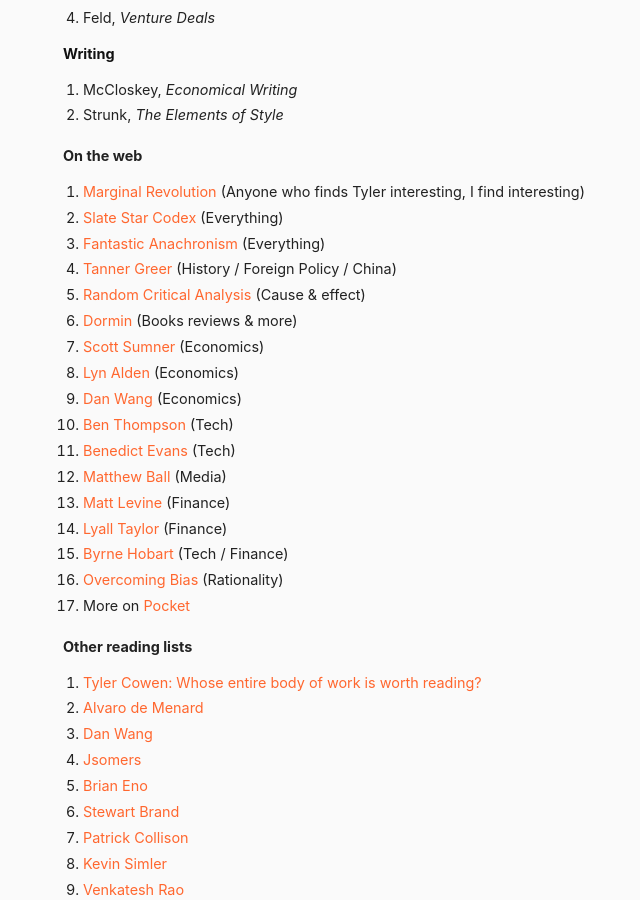
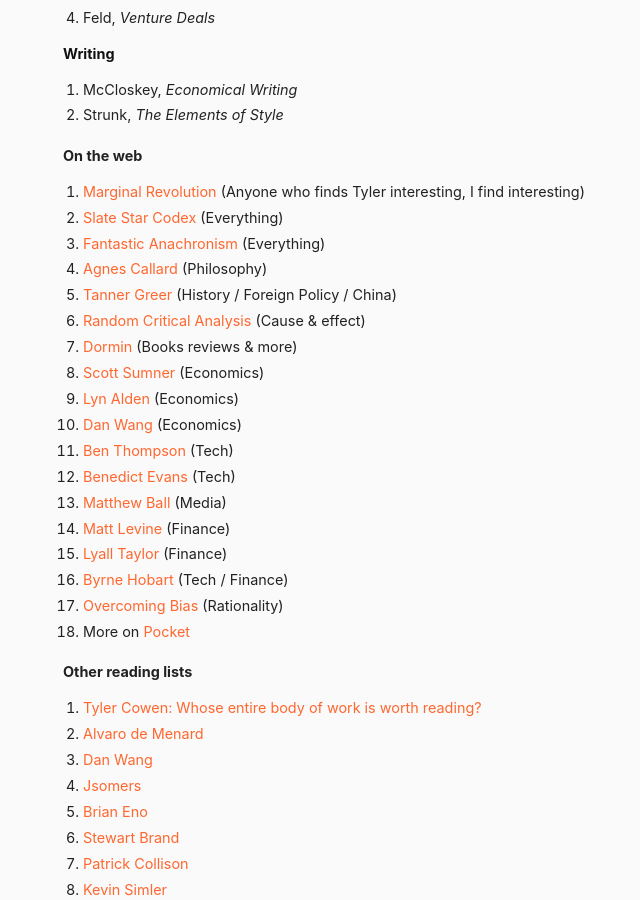
Before and after one commit to danschlz/danschulz.github.io, a Jekyll site: the page built from books.md, in a window 1280 px wide and 900 px high, scrolled down 4592 px. Shown: the whole window, without its empty margins (297-937 px from the left). Built offline with Jekyll 4.4.1, drawn with Linux system fonts in a browser that asks for light colours.

Commit message:
Update books.md

```diff
--- a/books.md
+++ b/books.md
@@ -190,6 +190,7 @@ Jump to:
 * [Marginal Revolution](http://marginalrevolution.com/) (Anyone who finds Tyler interesting, I find interesting)
 * [Slate Star Codex](http://slatestarcodex.com/) (Everything)
 * [Fantastic Anachronism](https://fantasticanachronism.com/) (Everything)
+* [Agnes Callard](https://philosophy.uchicago.edu/faculty/a-callard) (Philosophy)
 * [Tanner Greer](https://scholars-stage.blogspot.com/) (History / Foreign Policy / China)
 * [Random Critical Analysis](https://randomcriticalanalysis.com/) (Cause & effect)
 * [Dormin](https://dormin.org/) (Books reviews & more)
```
